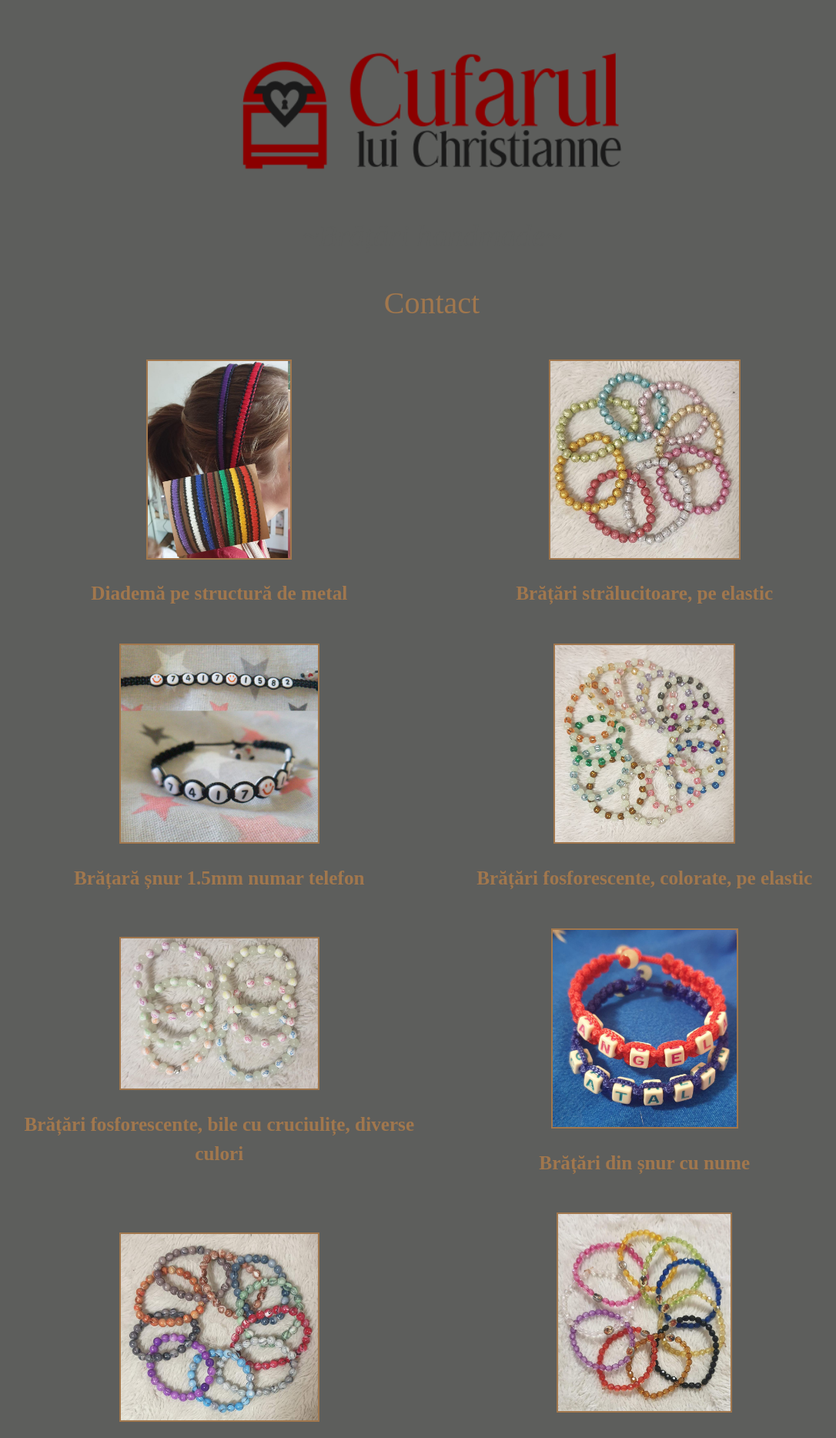
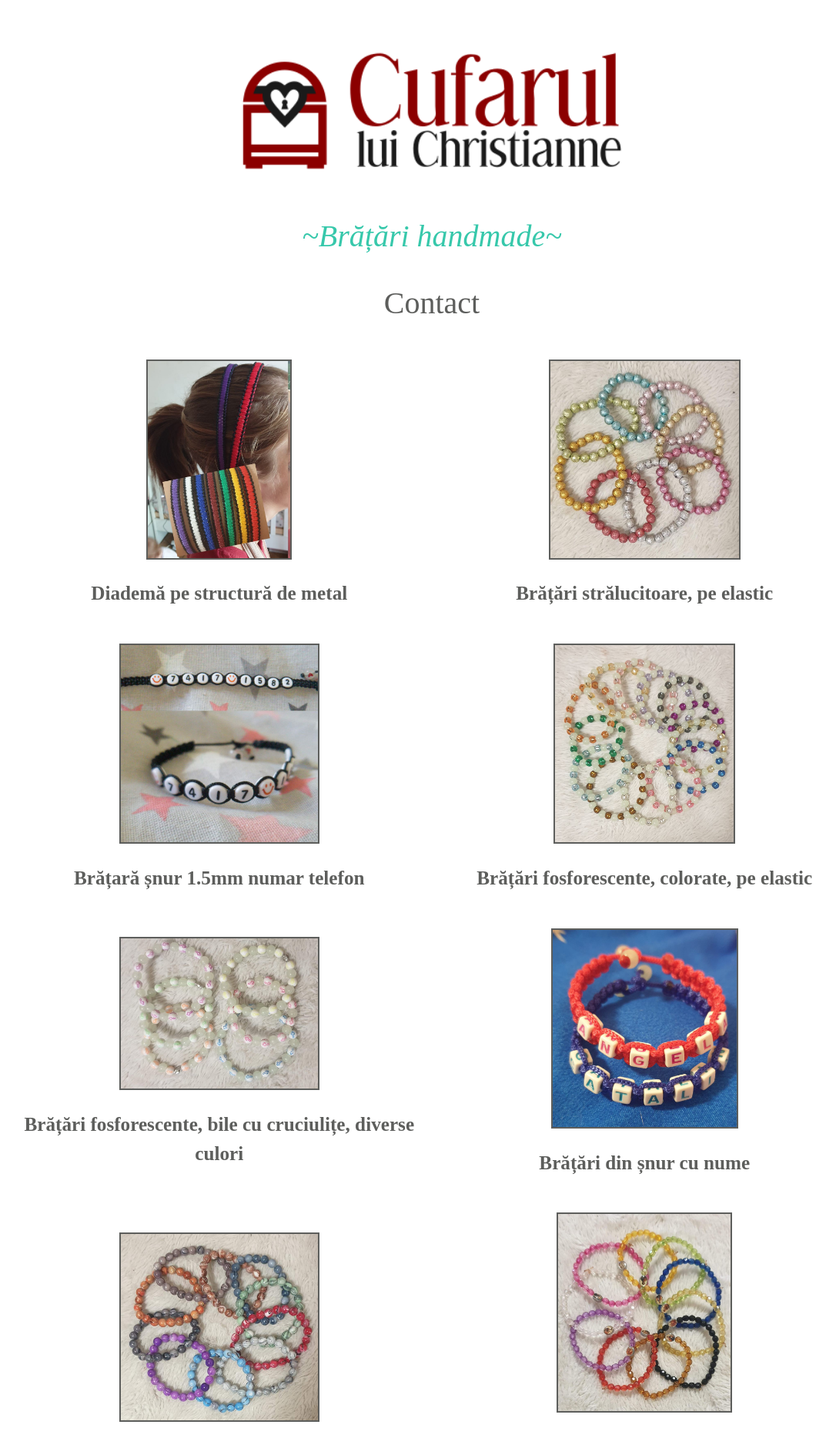
Before and after one commit to christiannero/cufarul-lui-christianne, a Jekyll site: the page built from index.md, in a window 1280 px wide. Shown: the top 1868 px of the page at 77% size, without its empty margins (79-1165 px from the left). Built offline with Jekyll 4.4.1, drawn with Linux system fonts in a browser that asks for light colours; a script that is not in the unit is left out.

Commit message:
Update main.css

```diff
--- a/assets/css/main.css
+++ b/assets/css/main.css
@@ -1,6 +1,6 @@
 body {
-  background-color: #5d5e5c;
-  color: #5d5e5c;
+  background-color: #56b31;
+  color: #37c8ab;
   text-align: center;
   font-size: 18px;
   padding: 0;
@@ -28,11 +28,11 @@ h1 {
 h2 {
 	font-size: 1.4em;
 	line-height: 1.5em;
-	color: #a1774d;
+	color: #5d5e5c;
 }
 a {
 	text-decoration: none;
-	color: #a1774d;
+	color: #5d5e5c;
 }
 ul {
 	list-style: none;
@@ -65,7 +65,7 @@ img {
 	grid-gap: 25px;
 }
 #products img {
-  border: 2px solid #a1774d;
+  border: 2px solid #5d5e5c;
 }
 #products img:hover {
   filter: brightness(1.1);
```
